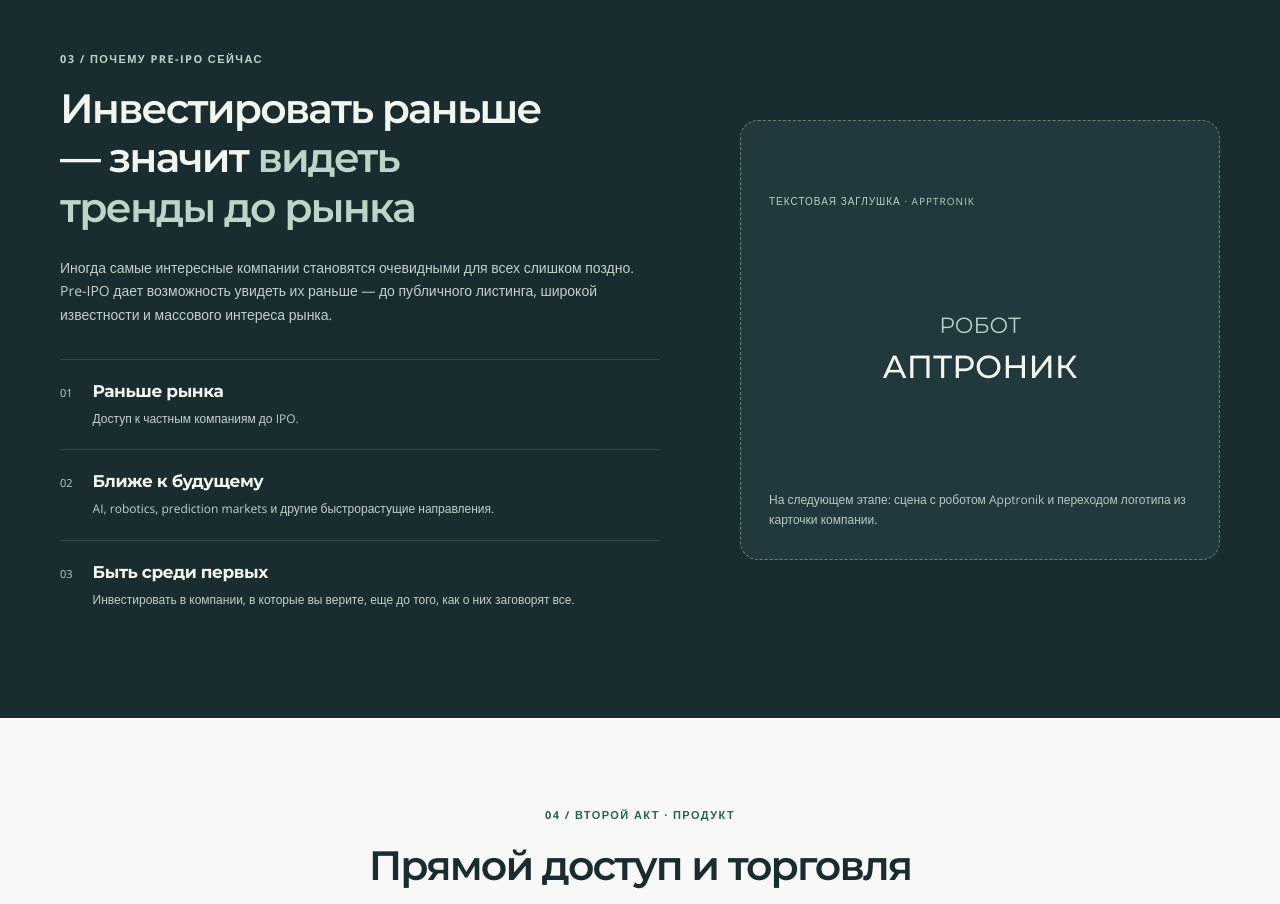
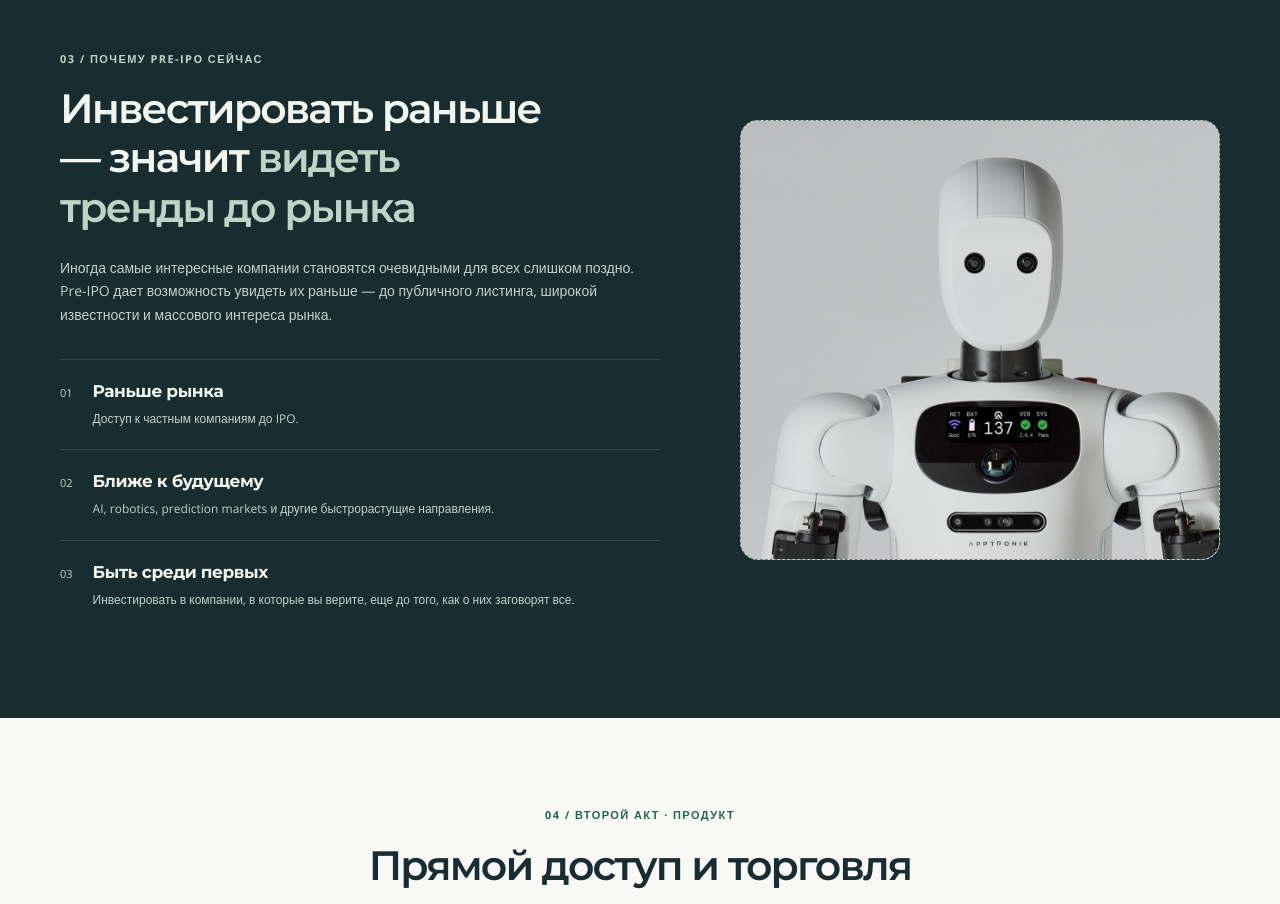
Before and after one commit to sulimenko/pre, a Vue app: page / in a window 1280 px wide. Shown: the part 3600-4504 px from the top of the page. Built offline with nearby package versions, Linux system fonts and the light colour scheme.

Commit message:
feat(landing): replace Apptronik robot placeholder with photo

```diff
--- a/src/draft/WhyBlock.vue
+++ b/src/draft/WhyBlock.vue
@@ -17,10 +17,15 @@ import { futurePrinciples } from './siteData'
         </div>
       </div>
       <div class="robot-area">
-        <div class="robot-grid"></div>
-        <div class="robot-label">ТЕКСТОВАЯ ЗАГЛУШКА · APPTRONIK</div>
-        <div class="robot-symbol"><span>РОБОТ</span><strong>АПТРОНИК</strong></div>
-        <div class="robot-note">На следующем этапе: сцена с роботом Apptronik и переходом логотипа из карточки компании.</div>
+        <img
+          class="robot-image"
+          src="/assets/apptronik-robot.jpg"
+          alt="Гуманоидный робот Apptronik Apollo"
+          width="1600"
+          height="1018"
+          loading="lazy"
+          decoding="async"
+        />
       </div>
     </div>
   </section>
--- a/src/draft/styles.css
+++ b/src/draft/styles.css
@@ -228,7 +228,7 @@ p { line-height: 1.7; }
 .company-terms span { color: var(--muted); font-size: 10px; }
 .company-terms strong { font-size: 17px; }
 
-/* 03. Future trends and a text-only Apptronik placeholder. */
+/* 03. Future trends with Apptronik Apollo photo. */
 .why-block { background: var(--ink); color: #f1f6ee; }
 .why-layout { display: grid; grid-template-columns: 1.25fr 1fr; gap: 80px; align-items: center; }
 .why-block em { color: #bbd5c7; }
@@ -238,12 +238,23 @@ p { line-height: 1.7; }
 .principle-index { color: #bbd5c7; font-size: 11px; padding-top: 5px; }
 .principle h3 { font-size: 17px; }
 .principle p { color: #c3d0cb; font-size: 12px; margin-top: 6px; }
-.robot-area { display: flex; flex-direction: column; justify-content: space-between; min-height: 440px; padding: 28px; border: 1px dashed #65827a; border-radius: var(--radius); background: #21383c; }
-.robot-label { font-size: 10px; line-height: 1.6; letter-spacing: .1em; color: #b9d3c6; }
-.robot-symbol { display: flex; flex-direction: column; gap: 8px; margin-block: 60px; text-align: center; font-family: 'Montserrat', sans-serif; }
-.robot-symbol span { font-size: 22px; color: #b9d3c6; }
-.robot-symbol strong { font-size: clamp(24px, 2.5vw, 34px); font-weight: 500; }
-.robot-note { color: #b9cac3; font-size: 12px; line-height: 1.7; }
+.robot-area {
+  position: relative;
+  min-height: 440px;
+  overflow: hidden;
+  border: 1px dashed #65827a;
+  border-radius: var(--radius);
+  background: #d9dbdd;
+}
+.robot-image {
+  position: absolute;
+  inset: 0;
+  display: block;
+  width: 100%;
+  height: 100%;
+  object-fit: cover;
+  object-position: center center;
+}
 
 /* 04. Six future terminal states, selected by the visitor. */
 .terminal-layout { display: grid; grid-template-columns: 1fr 1fr; gap: 64px; align-items: start; }
@@ -372,7 +383,6 @@ p { line-height: 1.7; }
   .companies-grid { grid-template-columns: repeat(2, minmax(0, 1fr)); gap: 16px; }
   .why-layout { grid-template-columns: 1fr; }
   .robot-area { min-height: 280px; }
-  .robot-symbol { margin-block: 30px; }
   .terminal-layout { gap: 20px; }
   .terminal-step { padding: 16px 12px; gap: 10px; }
   .terminal-step-text strong { font-size: 13px; }
```
Also changed, not shown: public/assets/apptronik-robot.jpg (added).
